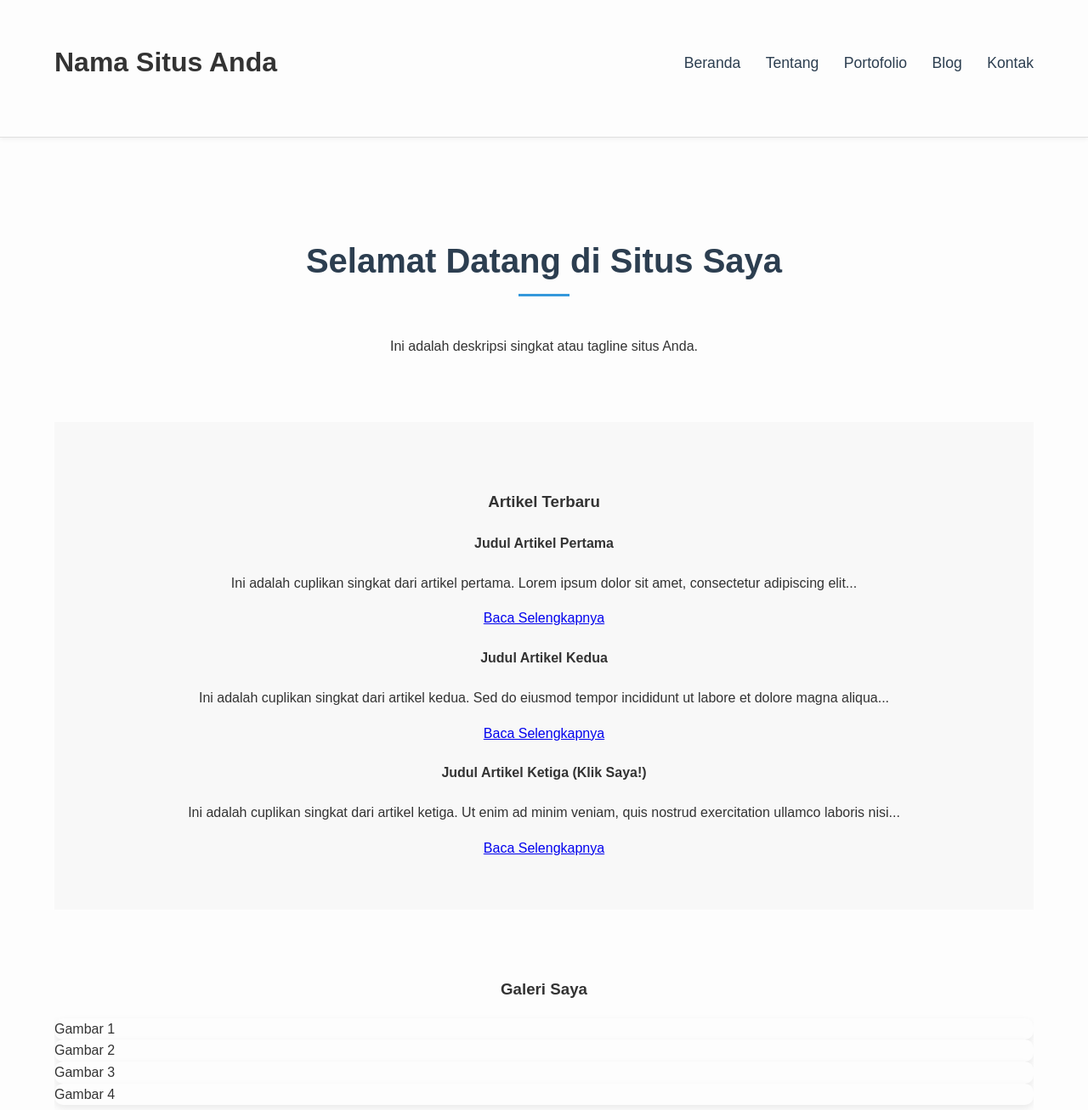
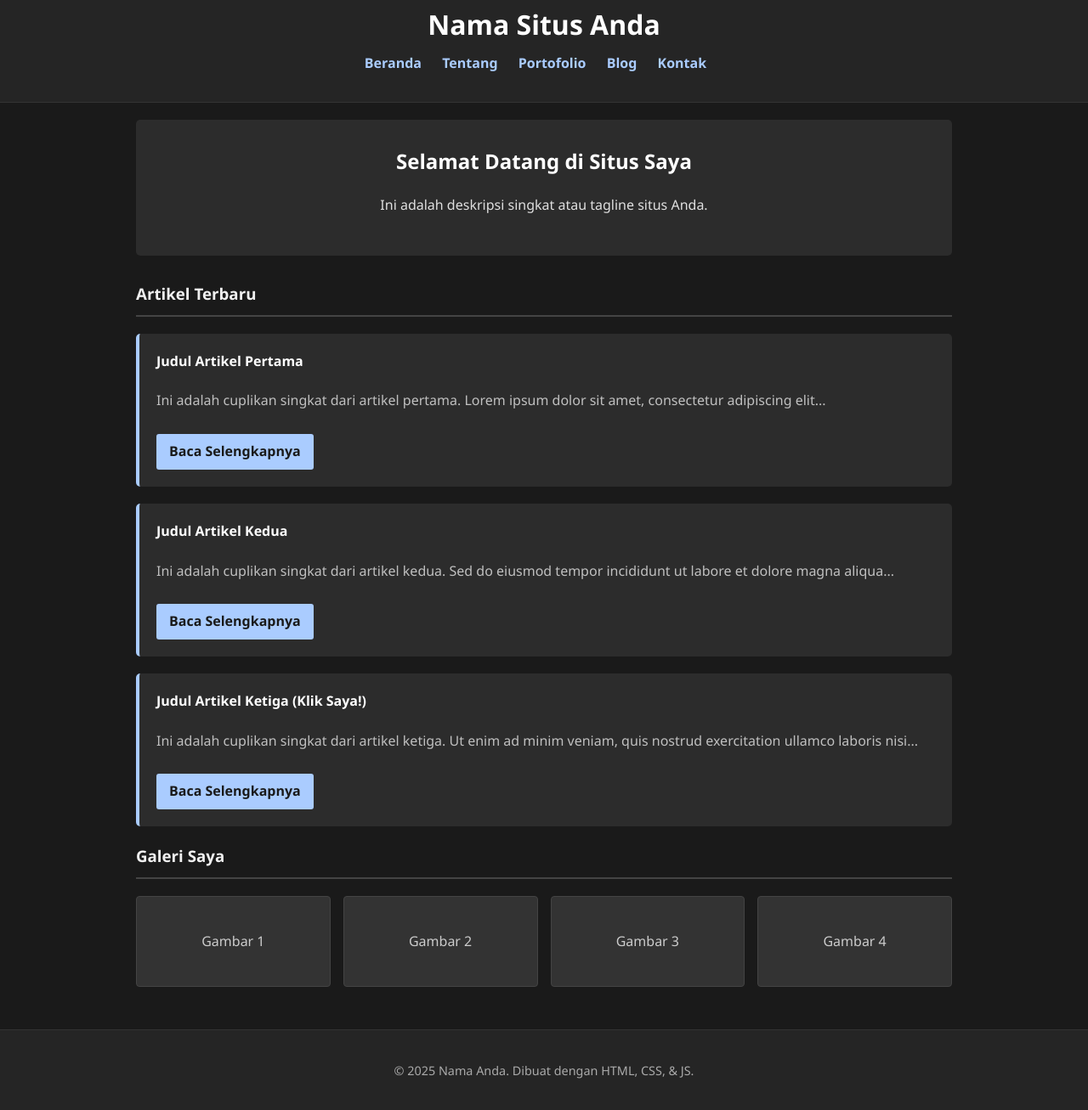
Before and after one commit to indravoyager/merryberry, a plain HTML site: page index.html in a window 1280 px wide. Shown: the part 13-1320 px from the top of the page at 85% size. Drawn offline with Linux system fonts and the light colour scheme.

Commit message:
Update style.css

```diff
--- a/style.css
+++ b/style.css
@@ -1,277 +1,136 @@
-:root {
-    --primary-color: #3498db; /* Biru cerah sebagai aksen */
-    --secondary-color: #2c3e50; /* Abu-abu gelap untuk teks */
-    --background-light: #fdfdfd;
-    --background-dark: #222222;
-    --text-light: #fefefe;
-    --text-dark: #333333;
-    --border-color: #e0e0e0;
-}
-
+/* Reset sederhana & gaya dasar */
 body {
-    font-family: 'Montserrat', sans-serif;
     margin: 0;
-    background-color: var(--background-light);
-    color: var(--text-dark);
+    font-family: 'Segoe UI', Tahoma, Geneva, Verdana, sans-serif;
+    background-color: #1a1a1a; /* Latar belakang gelap */
+    color: #e0e0e0; /* Teks terang */
     line-height: 1.6;
-    scroll-behavior: smooth;
 }
 
 .container {
     width: 90%;
-    max-width: 1200px;
-    margin: auto;
-    overflow: hidden;
+    max-width: 960px; /* Lebar konten maksimal */
+    margin: 0 auto; /* Konten di tengah */
+    padding: 0 15px;
+}
+
+/* Header & Navigasi */
+header {
+    background-color: #252525; /* Warna header sedikit lebih terang dari body */
+    padding: 1em 0;
+    border-bottom: 1px solid #333;
+    text-align: center;
+}
+
+header h1 {
+    margin: 0;
+    color: #ffffff;
+    font-size: 2em;
+}
+
+nav ul {
+    list-style-type: none;
+    padding: 0;
+    margin-top: 0.5em;
+}
+
+nav ul li {
+    display: inline;
+    margin-right: 20px;
+}
+
+nav ul li a {
+    color: #aaccff; /* Warna link navigasi */
+    text-decoration: none;
+    font-weight: bold;
+}
+
+nav ul li a:hover {
+    color: #ffffff;
+    text-decoration: underline;
+}
+
+/* Main Content */
+main {
     padding: 20px 0;
 }
 
-header {
-    background: var(--background-light);
-    padding: 20px 0;
-    border-bottom: 1px solid var(--border-color);
-    box-shadow: 0 2px 5px rgba(0,0,0,0.05);
+.hero {
+    text-align: center;
+    padding: 30px 10px;
+    background-color: #2c2c2c;
+    margin-bottom: 30px;
+    border-radius: 5px;
 }
 
-header .container {
-    display: flex;
-    justify-content: space-between;
-    align-items: center;
+.hero h2 {
+    margin-top: 0;
+    color: #fff;
 }
 
-.logo {
-    margin: 0;
-    font-size: 1.8em;
-    color: var(--secondary-color);
-    font-weight: 600;
+.content-area h3, .gallery-placeholder h3 {
+    color: #f0f0f0;
+    border-bottom: 2px solid #444;
+    padding-bottom: 10px;
+    margin-bottom: 20px;
 }
 
-header nav ul {
-    padding: 0;
-    margin: 0;
-    list-style: none;
+.post-item {
+    background-color: #2c2c2c;
+    padding: 20px;
+    margin-bottom: 20px;
+    border-radius: 5px;
+    border-left: 4px solid #aaccff; /* Aksen warna */
 }
 
-header nav ul li {
-    display: inline-block;
-    margin-left: 25px;
+.post-item h4 {
+    margin-top: 0;
+    color: #ffffff;
 }
 
-header nav a {
-    color: var(--secondary-color);
-    text-decoration: none;
-    font-size: 1.1em;
-    font-weight: 400;
-    transition: color 0.3s ease; /* Transisi untuk warna link navigasi */
+.post-item p {
+    color: #c0c0c0; /* Warna teks konten sedikit lebih redup */
 }
 
-header nav a:hover {
-    color: var(--primary-color);
+.read-more {
+    display: inline-block;
+    margin-top: 10px;
+    padding: 8px 15px;
+    background-color: #aaccff;
+    color: #1a1a1a;
+    text-decoration: none;
+    border-radius: 3px;
+    font-weight: bold;
 }
 
-/* Hero Section */
-#hero {
-    background: linear-gradient(rgba(0,0,0,0.5), rgba(0,0,0,0.5)), url('https://via.placeholder.com/1500x800/555555/FFFFFF?text=Latar+Belakang+Portofolio') no-repeat center center/cover;
-    color: var(--text-light);
-    text-align: center;
-    padding: 100px 20px;
-    display: flex;
-    align-items: center;
-    justify-content: center;
-    min-height: 60vh;
+.read-more:hover {
+    background-color: #88aadd;
 }
 
-.hero-content {
-    max-width: 700px;
-}
-
-#hero h2 {
-    font-size: 3em;
-    margin-bottom: 15px;
-    font-weight: 600;
-}
-
-#hero p {
-    font-size: 1.2em;
-    margin-bottom: 30px;
-}
-
-.btn {
-    display: inline-block;
-    background-color: var(--primary-color);
-    color: var(--text-light);
-    padding: 12px 25px;
-    text-decoration: none;
-    border-radius: 5px;
-    font-weight: 600;
-    transition: background-color 0.3s ease; /* Transisi untuk tombol */
-}
-
-.btn:hover {
-    background-color: #2980b9;
-}
-
-/* Section Styling */
-section {
-    padding: 60px 0;
-    text-align: center;
-}
-
-section:nth-of-type(even) {
-    background-color: #f8f8f8;
-}
-
-h2 {
-    font-size: 2.5em;
-    color: var(--secondary-color);
-    margin-bottom: 40px;
-    position: relative;
-    display: inline-block;
-}
-
-h2::after {
-    content: '';
-    position: absolute;
-    width: 60px;
-    height: 3px;
-    background-color: var(--primary-color);
-    bottom: -10px;
-    left: 50%;
-    transform: translateX(-50%);
-    transition: width 0.3s ease; /* Transisi untuk lebar garis bawah */
-}
-
-/* Filter Buttons */
-.filter-buttons {
-    margin-bottom: 30px;
-}
-
-.filter-btn {
-    background-color: transparent;
-    border: 1px solid var(--border-color);
-    color: var(--secondary-color);
-    padding: 10px 20px;
-    margin: 0 8px;
-    cursor: pointer;
-    border-radius: 25px;
-    transition: all 0.3s ease; /* Transisi untuk semua properti tombol */
-    font-size: 1em;
-}
-
-.filter-btn:hover, .filter-btn.active {
-    background-color: var(--primary-color);
-    color: var(--text-light);
-    border-color: var(--primary-color);
-}
-
-/* Gallery */
-.gallery {
+/* Placeholder Galeri Sederhana */
+.gallery-placeholder .gallery-grid {
     display: grid;
-    grid-template-columns: repeat(auto-fit, minmax(280px, 1fr));
-    gap: 30px;
-    /* Kita akan mengontrol visibilitas item secara individual dengan JS,
-       jadi tidak perlu transition di sini */
+    grid-template-columns: repeat(auto-fit, minmax(200px, 1fr));
+    gap: 15px;
 }
 
 .gallery-item {
-    background-color: var(--background-light);
-    border-radius: 10px;
-    overflow: hidden;
-    box-shadow: 0 4px 10px rgba(0,0,0,0.08);
-    text-align: left;
-    transform: translateY(0); /* Default position */
-    opacity: 1; /* Default opacity */
-    transition: transform 0.5s ease-out, opacity 0.5s ease-out; /* Transisi untuk item galeri */
-    cursor: pointer;
-}
-
-.gallery-item:hover {
-    transform: translateY(-5px); /* Efek hover mengangkat */
-}
-
-/* Kelas untuk efek fade-out/in */
-.gallery-item.hide {
-    opacity: 0;
-    transform: translateY(20px); /* Geser sedikit ke bawah saat menghilang */
-    pointer-events: none; /* Nonaktifkan interaksi saat tersembunyi */
-    /* Pastikan display: none hanya setelah transisi selesai jika dibutuhkan */
-}
-
-.gallery-item.show {
-    opacity: 1;
-    transform: translateY(0);
-}
-
-.gallery-item img {
-    width: 100%;
-    height: 220px;
-    object-fit: cover;
-    display: block;
-}
-
-.gallery-item h3 {
-    margin: 15px 15px 5px;
-    font-size: 1.3em;
-    color: var(--secondary-color);
-}
-
-.gallery-item p {
-    font-size: 0.95em;
-    color: #666;
-    margin: 0 15px 15px;
-}
-
-/* Contact Links */
-.contact-links a {
-    display: inline-block;
-    color: var(--primary-color);
-    text-decoration: none;
-    font-size: 1.1em;
-    margin: 0 15px;
-    padding: 10px 20px;
-    border: 1px solid var(--primary-color);
-    border-radius: 5px;
-    transition: all 0.3s ease; /* Transisi untuk link kontak */
-}
-
-.contact-links a:hover {
-    background-color: var(--primary-color);
-    color: var(--text-light);
+    background-color: #333;
+    color: #ccc;
+    padding: 40px 20px;
+    text-align: center;
+    border-radius: 4px;
+    border: 1px solid #444;
 }
 
 
+/* Footer */
 footer {
-    background: var(--background-dark);
-    color: var(--text-light);
+    background-color: #252525;
+    color: #aaa;
     text-align: center;
-    padding: 30px;
-    margin-top: 40px;
+    padding: 1.5em 0;
+    margin-top: 30px;
+    border-top: 1px solid #333;
+    font-size: 0.9em;
 }
-
-/* Responsive Design */
-@media (max-width: 768px) {
-    header .container {
-        flex-direction: column;
-    }
-
-    header nav ul li {
-        margin: 0 10px;
-    }
-
-    #hero h2 {
-        font-size: 2.2em;
-    }
-
-    #hero p {
-        font-size: 1em;
-    }
-
-    .gallery {
-        grid-template-columns: 1fr;
-    }
-
-    .filter-btn {
-        margin: 5px;
-        padding: 8px 12px;
-        font-size: 0.9em;
-    }
-}
```
